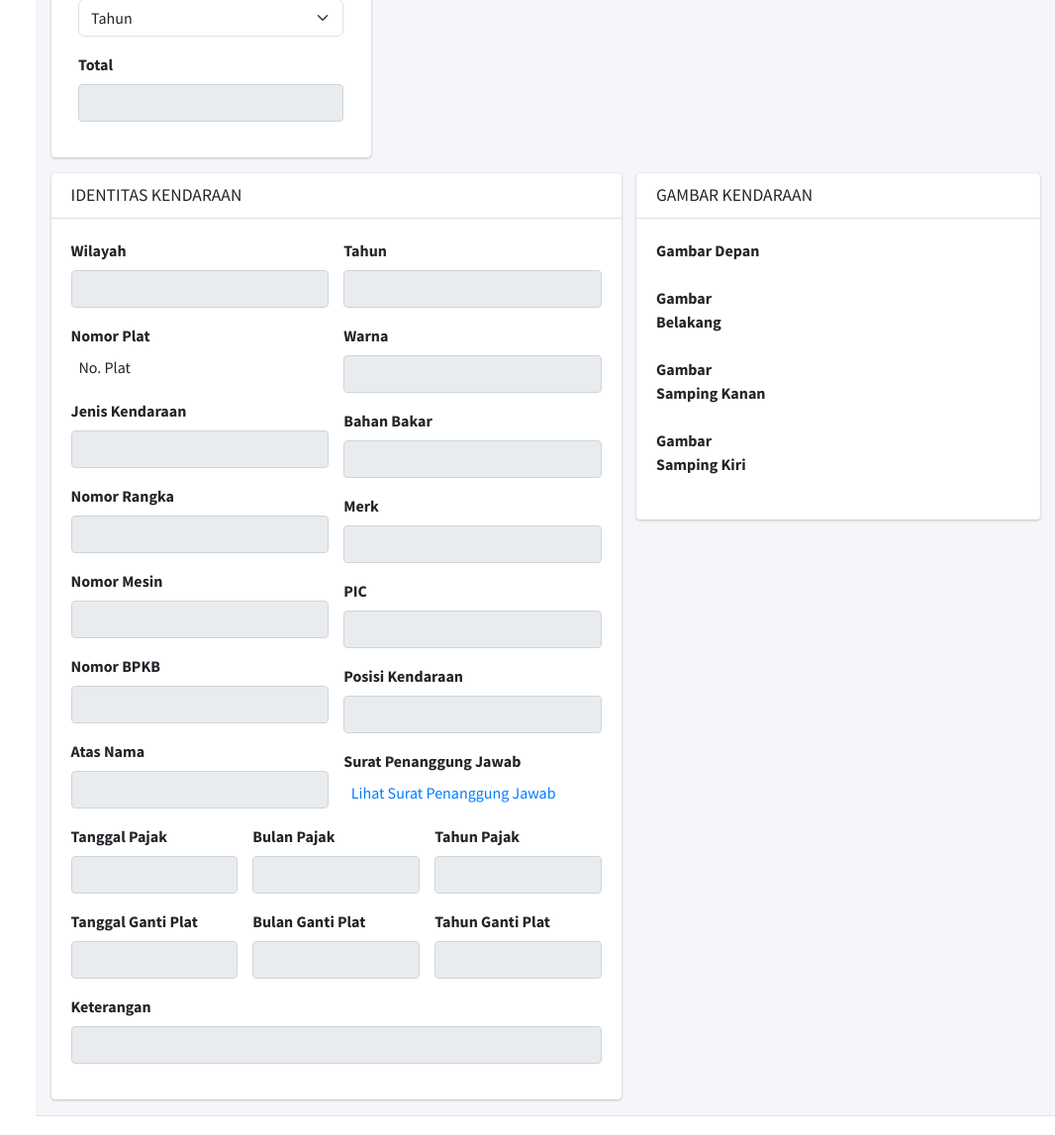
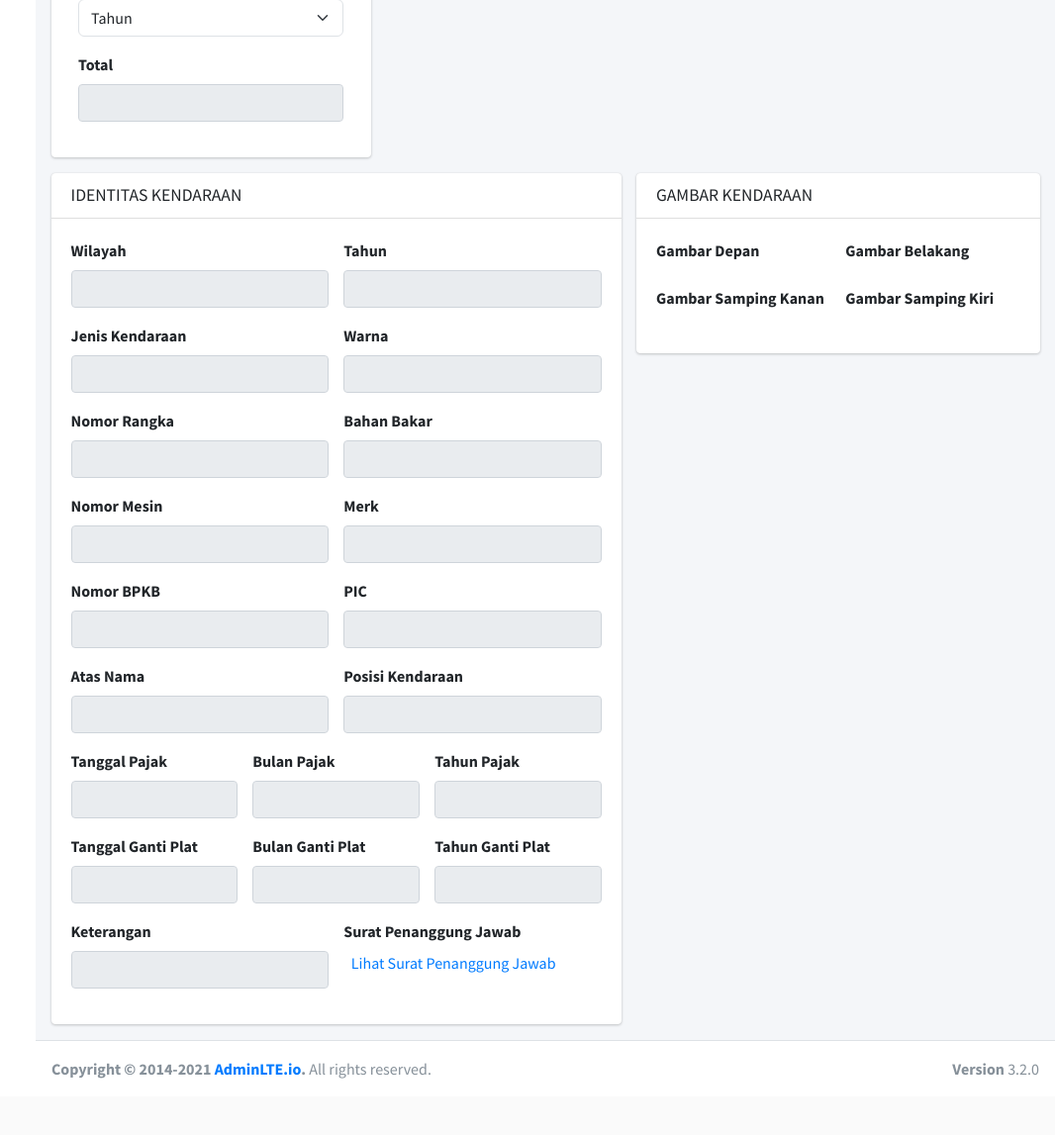
Before and after one commit to hfhidayt/waroeng-steak, a Laravel app: page /dashboard in a window 1280 px wide. Shown: the part 1296-2443 px from the top of the page at 99% size, without its empty margins (214-1280 px from the left). After the commit the page ends 2386 px from the top, so only its background shows below. Run offline with Laravel 8, Linux system fonts and the light colour scheme; the visitor is signed in with stand-in values (Sample User, id 1); data that the repository does not hold is empty; some libraries are stand-ins or nearby versions.

Commit message:
gabung dashboard2&3 .js

```diff
--- a/public/dist/css/style.css
+++ b/public/dist/css/style.css
@@ -23,6 +23,10 @@
 .size-pegawai {
     width: fit-content;
 }
+
+/* .no_plat {
+    width: 100% !important;
+} */
 
 table.table-bordered > thead > tr > th{
     border: 1px solid black !important;
--- a/public/dist/js/pages/dashboard2.js
+++ b/public/dist/js/pages/dashboard2.js
@@ -4,6 +4,7 @@ var perawatan = document.getElementById("json2").getAttribute("data-perawatan");
 var k = JSON.parse(kendaraan);
 var ps = JSON.parse(perawatan);
 var dataPerawatan = JSON.parse(perawatan.toString());
+var kendaraanJSON = JSON.parse(kendaraan);
 
 document.getElementById('jp2').addEventListener('input', function(event) {
     document.getElementById('chart-header-jenis').innerHTML = event.target.value;
@@ -20,14 +21,41 @@ document.getElementById('jp2').addEventListener('input', function(event) {
     }
 });
 
+// import select2 untuk no_plat dashboard
 $('#np2').select2({
     theme: 'bootstrap-5',
+    width: '100%',
 });
 
+// function select2 untuk mengisi chart dan indentitas kendaraan dashboard
 $('#np2').on('select2:select', function(e) {
     var data = e.params.data;
     document.getElementById('chart-header-no-plat').innerHTML = k[data.id - 1].no_plat;
-
+    // start (identitas kendaraan dashboard)
+    document.getElementById('wilayah').value = kendaraanJSON[data.id - 1].wilayah;
+    document.getElementById('jenis_kendaraan').value = kendaraanJSON[data.id - 1].jenis_kendaraan;
+    document.getElementById('no_rangka').value = kendaraanJSON[data.id - 1].no_rangka;
+    document.getElementById('no_mesin').value = kendaraanJSON[data.id - 1].no_mesin;
+    document.getElementById('no_bpkb').value = kendaraanJSON[data.id - 1].no_bpkb;
+    document.getElementById('atas_nama').value = kendaraanJSON[data.id - 1].atas_nama;
+    document.getElementById('tanggal_pajak').value = kendaraanJSON[data.id - 1].tanggal_pajak;
+    document.getElementById('bulan_pajak').value = kendaraanJSON[data.id - 1].bulan_pajak;
+    document.getElementById('tahun_pajak').value = kendaraanJSON[data.id - 1].tahun_pajak;
+    document.getElementById('tanggal_ganti_plat').value = kendaraanJSON[data.id - 1].tanggal_ganti_plat;
+    document.getElementById('bulan_ganti_plat').value = kendaraanJSON[data.id - 1].bulan_ganti_plat;
+    document.getElementById('tahun_ganti_plat').value = kendaraanJSON[data.id - 1].tahun_ganti_plat;
+    document.getElementById('tahun').value = kendaraanJSON[data.id - 1].tahun;
+    document.getElementById('warna').value = kendaraanJSON[data.id - 1].warna;
+    document.getElementById('bahan_bakar').value = kendaraanJSON[data.id - 1].bahan_bakar;
+    document.getElementById('jenis_merk').value = kendaraanJSON[data.id - 1].jenis_merk;
+    document.getElementById('pic').value = kendaraanJSON[data.id - 1].pic;
+    document.getElementById('posisi_kendaraan').value = kendaraanJSON[data.id - 1].posisi_kendaraan;
+    document.getElementById('keterangan').value = kendaraanJSON[data.id - 1].keterangan;
+    document.getElementById('gambar_depan').innerHTML = '<img src="storage/' + kendaraanJSON[data.id - 1].gambar_depan + '" class="img-preview img-fluid border border-dark mb-3">';
+    document.getElementById('gambar_belakang').innerHTML = '<img src="storage/' + kendaraanJSON[data.id - 1].gambar_belakang + '" class="img-preview img-fluid border border-dark mb-3">';
+    document.getElementById('gambar_samping_kanan').innerHTML = '<img src="storage/' + kendaraanJSON[data.id - 1].gambar_samping_kanan + '" class="img-preview img-fluid border border-dark mb-3">';
+    document.getElementById('gambar_samping_kiri').innerHTML = '<img src="storage/' + kendaraanJSON[data.id - 1].gambar_samping_kiri + '" class="img-preview img-fluid border border-dark mb-3">';
+    // end (identitas kendaraan dashboard)
     var jp2 = document.getElementById('jp2').value;
     var pb2 = document.getElementById('pb2').value;
     var pt2 = document.getElementById('pt2').value;
@@ -39,6 +67,12 @@ $('#np2').on('select2:select', function(e) {
         chartKendaraanKosong();
     }
     // console.log(data.id); -> return id
+});
+
+// function surat penanggung jawab dashboard
+document.getElementById('surat_penanggung_jawab').addEventListener('click', event => {
+    var no_plat = $('#np2').select2('data');
+    window.open('storage/' + kendaraanJSON[no_plat[0].id].surat_penanggung_jawab, '_blank');
 });
 
 document.getElementById('pb2').addEventListener('input', function(event) {
--- a/public/dist/js/pages/dashboard3.js
+++ b/public/dist/js/pages/dashboard3.js
@@ -1,39 +1,40 @@
-var dataKendaraan = document.getElementById('json3').getAttribute('data-kendaraan');
+// var dataKendaraan = document.getElementById('json3').getAttribute('data-kendaraan');
 
-var kendaraanJSON = JSON.parse(dataKendaraan);
+// var kendaraanJSON = JSON.parse(dataKendaraan);
 
-$('#no_plat').select2({
-    theme: 'bootstrap-5',
-});
+// $('#no_plat').select2({
+//     theme: 'bootstrap-5',
+//     width: '100%',
+// });
 
-$('#no_plat').on('select2:select', function(e) {
-    var data = e.params.data;
-    document.getElementById('wilayah').value = kendaraanJSON[data.id - 1].wilayah;
-    document.getElementById('jenis_kendaraan').value = kendaraanJSON[data.id - 1].jenis_kendaraan;
-    document.getElementById('no_rangka').value = kendaraanJSON[data.id - 1].no_rangka;
-    document.getElementById('no_mesin').value = kendaraanJSON[data.id - 1].no_mesin;
-    document.getElementById('no_bpkb').value = kendaraanJSON[data.id - 1].no_bpkb;
-    document.getElementById('atas_nama').value = kendaraanJSON[data.id - 1].atas_nama;
-    document.getElementById('tanggal_pajak').value = kendaraanJSON[data.id - 1].tanggal_pajak;
-    document.getElementById('bulan_pajak').value = kendaraanJSON[data.id - 1].bulan_pajak;
-    document.getElementById('tahun_pajak').value = kendaraanJSON[data.id - 1].tahun_pajak;
-    document.getElementById('tanggal_ganti_plat').value = kendaraanJSON[data.id - 1].tanggal_ganti_plat;
-    document.getElementById('bulan_ganti_plat').value = kendaraanJSON[data.id - 1].bulan_ganti_plat;
-    document.getElementById('tahun_ganti_plat').value = kendaraanJSON[data.id - 1].tahun_ganti_plat;
-    document.getElementById('tahun').value = kendaraanJSON[data.id - 1].tahun;
-    document.getElementById('warna').value = kendaraanJSON[data.id - 1].warna;
-    document.getElementById('bahan_bakar').value = kendaraanJSON[data.id - 1].bahan_bakar;
-    document.getElementById('jenis_merk').value = kendaraanJSON[data.id - 1].jenis_merk;
-    document.getElementById('pic').value = kendaraanJSON[data.id - 1].pic;
-    document.getElementById('posisi_kendaraan').value = kendaraanJSON[data.id - 1].posisi_kendaraan;
-    document.getElementById('keterangan').value = kendaraanJSON[data.id - 1].keterangan;
+// $('#no_plat').on('select2:select', function(e) {
+//     var data = e.params.data;
+//     document.getElementById('wilayah').value = kendaraanJSON[data.id - 1].wilayah;
+//     document.getElementById('jenis_kendaraan').value = kendaraanJSON[data.id - 1].jenis_kendaraan;
+//     document.getElementById('no_rangka').value = kendaraanJSON[data.id - 1].no_rangka;
+//     document.getElementById('no_mesin').value = kendaraanJSON[data.id - 1].no_mesin;
+//     document.getElementById('no_bpkb').value = kendaraanJSON[data.id - 1].no_bpkb;
+//     document.getElementById('atas_nama').value = kendaraanJSON[data.id - 1].atas_nama;
+//     document.getElementById('tanggal_pajak').value = kendaraanJSON[data.id - 1].tanggal_pajak;
+//     document.getElementById('bulan_pajak').value = kendaraanJSON[data.id - 1].bulan_pajak;
+//     document.getElementById('tahun_pajak').value = kendaraanJSON[data.id - 1].tahun_pajak;
+//     document.getElementById('tanggal_ganti_plat').value = kendaraanJSON[data.id - 1].tanggal_ganti_plat;
+//     document.getElementById('bulan_ganti_plat').value = kendaraanJSON[data.id - 1].bulan_ganti_plat;
+//     document.getElementById('tahun_ganti_plat').value = kendaraanJSON[data.id - 1].tahun_ganti_plat;
+//     document.getElementById('tahun').value = kendaraanJSON[data.id - 1].tahun;
+//     document.getElementById('warna').value = kendaraanJSON[data.id - 1].warna;
+//     document.getElementById('bahan_bakar').value = kendaraanJSON[data.id - 1].bahan_bakar;
+//     document.getElementById('jenis_merk').value = kendaraanJSON[data.id - 1].jenis_merk;
+//     document.getElementById('pic').value = kendaraanJSON[data.id - 1].pic;
+//     document.getElementById('posisi_kendaraan').value = kendaraanJSON[data.id - 1].posisi_kendaraan;
+//     document.getElementById('keterangan').value = kendaraanJSON[data.id - 1].keterangan;
 
-    document.getElementById('gambar_depan').innerHTML = '<img src="storage/' + kendaraanJSON[data.id - 1].gambar_depan + '" class="img-preview img-fluid border border-dark mb-3">';
-    document.getElementById('gambar_belakang').innerHTML = '<img src="storage/' + kendaraanJSON[data.id - 1].gambar_belakang + '" class="img-preview img-fluid border border-dark mb-3">';
-    document.getElementById('gambar_samping_kanan').innerHTML = '<img src="storage/' + kendaraanJSON[data.id - 1].gambar_samping_kanan + '" class="img-preview img-fluid border border-dark mb-3">';
-    document.getElementById('gambar_samping_kiri').innerHTML = '<img src="storage/' + kendaraanJSON[data.id - 1].gambar_samping_kiri + '" class="img-preview img-fluid border border-dark mb-3">';
-});
-document.getElementById('surat_penanggung_jawab').addEventListener('click', event => {
-    var no_plat = $('#no_plat').select2('data');
-    window.open('storage/' + kendaraanJSON[no_plat[0].id].surat_penanggung_jawab, '_blank');
-});
+//     document.getElementById('gambar_depan').innerHTML = '<img src="storage/' + kendaraanJSON[data.id - 1].gambar_depan + '" class="img-preview img-fluid border border-dark mb-3">';
+//     document.getElementById('gambar_belakang').innerHTML = '<img src="storage/' + kendaraanJSON[data.id - 1].gambar_belakang + '" class="img-preview img-fluid border border-dark mb-3">';
+//     document.getElementById('gambar_samping_kanan').innerHTML = '<img src="storage/' + kendaraanJSON[data.id - 1].gambar_samping_kanan + '" class="img-preview img-fluid border border-dark mb-3">';
+//     document.getElementById('gambar_samping_kiri').innerHTML = '<img src="storage/' + kendaraanJSON[data.id - 1].gambar_samping_kiri + '" class="img-preview img-fluid border border-dark mb-3">';
+// });
+// document.getElementById('surat_penanggung_jawab').addEventListener('click', event => {
+//     var no_plat = $('#no_plat').select2('data');
+//     window.open('storage/' + kendaraanJSON[no_plat[0].id].surat_penanggung_jawab, '_blank');
+// });
--- a/resources/views/dashboard/index.blade.php
+++ b/resources/views/dashboard/index.blade.php
@@ -284,20 +284,20 @@
                                     <div class="card-body">
                                         <!-- data kendaraan -->
                                         <div class="row">
-                                            <div class="col">
-                                                <div class="mb-3">
-                                                    <label for="wilayah" class="form-label">Wilayah</label>
-                                                    <input type="text" class="form-control" id="wilayah" name="wilayah" disabled>
-                                                </div>
-                                                <div class="mb-3">
+                                            {{-- kolom 1 --}}
+                                            <div class="col-6">
+                                                {{-- <div class="mb-3">
                                                     <label for="no_plat" class="form-label">Nomor Plat</label>
-                                                    {{-- <input type="text" class="form-control" id="no_plat" name="no_plat" disabled> --}}
                                                     <select class="form-select" name="no_plat" id="no_plat">
                                                         <option value="">No. Plat</option>
                                                         @foreach ($kendaraans as $k)
                                                             <option value="{{ $k->id }}">{{ $k->no_plat }}</option>
                                                         @endforeach
                                                     </select>
+                                                </div> --}}
+                                                <div class="mb-3">
+                                                    <label for="wilayah" class="form-label">Wilayah</label>
+                                                    <input type="text" class="form-control" id="wilayah" name="wilayah" disabled>
                                                 </div>
                                                 <div class="mb-3">
                                                     <label for="jenis_kendaraan" class="form-label">Jenis Kendaraan</label>
@@ -320,7 +320,8 @@
                                                     <input type="text" class="form-control" id="atas_nama" name="atas_nama" disabled>
                                                 </div>
                                             </div>
-                                            <div class="col">
+                                            {{-- kolom 2 --}}
+                                            <div class="col-6">
                                                 <div class="mb-3">
                                                     <label for="tahun" class="form-label">Tahun</label>
                                                     <input type="text" class="form-control" id="tahun" name="tahun" disabled>
@@ -344,12 +345,6 @@
                                                 <div class="mb-3">
                                                     <label for="posisi_kendaraan" class="form-label">Posisi Kendaraan</label>
                                                     <input type="text" class="form-control" id="posisi_kendaraan" name="posisi_kendaraan" disabled>
-                                                </div>
-                                                <div class="mb-3">
-                                                    <label for="surat_penanggung_jawab" class="form-label">Surat Penanggung Jawab</label>
-                                                    <div class="col mb-3">
-                                                        <a href="#" id="surat_penanggung_jawab">Lihat Surat Penanggung Jawab</a>
-                                                    </div>
                                                 </div>
                                             </div>
                                         </div>
@@ -416,7 +411,14 @@
                                                     <input type="text" class="form-control" name="keterangan" id="keterangan" disabled>
                                                 </div>
                                             </div>
-
+                                            <div class="col">
+                                                <div class="mb-3">
+                                                    <label for="surat_penanggung_jawab" class="form-label">Surat Penanggung Jawab</label>
+                                                    <div class="col">
+                                                        <a href="#" id="surat_penanggung_jawab">Lihat Surat Penanggung Jawab</a>
+                                                    </div>
+                                                </div>
+                                            </div>
                                         </div>
                                     </div>
                                     <!-- /.card-body -->
@@ -432,40 +434,38 @@
                                     </div><!-- /.card-header -->
                                     <div class="card-body" id="table_chart_2">
                                         <div class="row">
-                                            <div class="col-6 col-sm-4">
+                                            <div class="col-6 col-sm-6">
                                                 <div class="mb-3">
                                                     <label for="gambar_depan" class="form-label">Gambar Depan</label>
-                                                    <span id="gambar_depan"></span>
+                                                    <div><span id="gambar_depan"></span></div>
                                                     {{-- <br>
                                                     <img src="{{ asset('storage/' . $k->gambar_depan) }}"
                                                         class="img-preview img-fluid border border-dark mb-3" disabled> --}}
                                                 </div>
                                             </div>
-                                            <div class="w-100 d-none d-md-block"></div>
-                                            <div class="col-6 col-sm-4">
+                                            <div class="col-6 col-sm-6">
                                                 <div class="mb-3">
                                                     <label for="gambar_belakang" class="form-label">Gambar Belakang</label>
-                                                    <span id="gambar_belakang"></span>
+                                                    <div><span id="gambar_belakang"></span></div>
                                                     {{-- <br>
                                                     <img src="{{ asset('storage/' . $k->gambar_belakang) }}"
                                                         class="img-preview img-fluid border border-dark mb-3" disabled> --}}
                                                 </div>
                                             </div>
                                             <div class="w-100 d-none d-md-block"></div>
-                                            <div class="col-6 col-sm-4">
+                                            <div class="col-6 col-sm-6">
                                                 <div class="mb-3">
                                                     <label for="gambar_samping_kanan" class="form-label">Gambar Samping Kanan</label>
-                                                    <span id="gambar_samping_kanan"></span>
+                                                    <div><span id="gambar_samping_kanan"></span></div>
                                                     {{-- <br>
                                                     <img src="{{ asset('storage/' . $k->gambar_samping_kanan) }}"
                                                         class="img-preview img-fluid border border-dark mb-3" disabled> --}}
                                                 </div>
                                             </div>
-                                            <div class="w-100 d-none d-md-block"></div>
-                                            <div class="col-6 col-sm-4">
+                                            <div class="col-6 col-sm-6">
                                                 <div class="mb-3">
                                                     <label for="gambar_samping_kiri" class="form-label">Gambar Samping Kiri</label>
-                                                    <span id="gambar_samping_kiri"></span>
+                                                    <div><span id="gambar_samping_kiri"></span></div>
                                                     {{-- <br>
                                                     <img src="{{ asset('storage/' . $k->gambar_samping_kiri) }}"
                                                         class="img-preview img-fluid border border-dark mb-3" disabled> --}}
@@ -503,5 +503,5 @@
 @push('script')
     <script src="{{ asset('dist/js/pages/dashboard.js') }}" id="json" data-kendaraan="{{ $kendaraans }}" data-perawatan="{{ $perawatans }}" data-jenis-perawatan="{{ $jenis_perawatan }}"></script>
     <script src="{{ asset('dist/js/pages/dashboard2.js') }}" id="json2" data-kendaraan="{{ $kendaraans }}" data-perawatan="{{ $perawatans }}" data-jenis-perawatan="{{ $jenis_perawatan }}"></script>
-    <script src="{{ asset('dist/js/pages/dashboard3.js') }}" id="json3" data-kendaraan="{{ $kendaraans }}"></script>
+    {{-- <script src="{{ asset('dist/js/pages/dashboard3.js') }}" id="json3" data-kendaraan="{{ $kendaraans }}"></script> --}}
 @endpush
--- a/resources/views/dashboard/kendaraan/show.blade.php
+++ b/resources/views/dashboard/kendaraan/show.blade.php
@@ -139,8 +139,7 @@
                     <label for="surat_penanggung_jawab" class="form-label">Surat Penanggung Jawab</label>
                     <div class="col mb-3">
                         {{-- <iframe src="http://docs.google.com/gview?url={{ asset('storage/'.$k->surat_penanggung_jawab) }}&embedded=true" style="width:600px; height:500px;" frameborder="0"></iframe> --}}
-                        <a href="#"
-                            onclick="window.open('{{ asset('storage/' . $k->surat_penanggung_jawab) }}', '_blank')">Lihat
+                        <a href="#" onclick="window.open('{{ asset('storage/' . $k->surat_penanggung_jawab) }}', '_blank')">Lihat
                             Surat Penanggung Jawab</a>
                     </div>
                     {{-- <a href="#" onclick="window.open({{ asset('storage/'.$k->surat_penanggung_jawab) }}, '_blank')">Lihat Surat Penanggung Jawab</a> --}}
--- a/resources/views/layouts/main.blade.php
+++ b/resources/views/layouts/main.blade.php
@@ -33,7 +33,7 @@
     <!-- summernote -->
     <link rel="stylesheet" href="{{ asset('plugins/summernote/summernote-bs4.min.css') }}">
     <!-- Select2 -->
-    <link rel="stylesheet" href="https://cdnjs.cloudflare.com/ajax/libs/select2/4.1.0-rc.0/css/select2.min.css" integrity="sha512-aD9ophpFQ61nFZP6hXYu4Q/b/USW7rpLCQLX6Bi0WJHXNO7Js/fUENpBQf/+P4NtpzNX0jSgR5zVvPOJp+W2Kg==" crossorigin="anonymous" referrerpolicy="no-referrer" />
+    <link href="https://cdn.jsdelivr.net/npm/select2@4.1.0-rc.0/dist/css/select2.min.css" rel="stylesheet" />
     <link rel="stylesheet" href="https://cdn.jsdelivr.net/npm/select2-bootstrap-5-theme@1.3.0/dist/select2-bootstrap-5-theme.min.css" />
     <link rel="stylesheet" href="{{ asset('dist/css/style.css') }}">
 </head>
@@ -95,7 +95,7 @@
     <script src="https://cdn.jsdelivr.net/npm/bootstrap@5.3.0-alpha1/dist/js/bootstrap.min.js" integrity="sha384-mQ93GR66B00ZXjt0YO5KlohRA5SY2XofN4zfuZxLkoj1gXtW8ANNCe9d5Y3eG5eD" crossorigin="anonymous"></script>
     <script type="text/javascript" src="https://cdn.datatables.net/v/bs5/dt-1.13.1/datatables.min.js"></script>
     <!-- Select2 -->
-    <script src="https://cdnjs.cloudflare.com/ajax/libs/select2/4.1.0-rc.0/js/select2.min.js" integrity="sha512-4MvcHwcbqXKUHB6Lx3Zb5CEAVoE9u84qN+ZSMM6s7z8IeJriExrV3ND5zRze9mxNlABJ6k864P/Vl8m0Sd3DtQ==" crossorigin="anonymous" referrerpolicy="no-referrer"></script>
+    <script src="https://cdn.jsdelivr.net/npm/select2@4.1.0-rc.0/dist/js/select2.min.js"></script>
     <script src="{{ asset('dist/js/printThis.js') }}"></script>
     <script src="https://cdn.datatables.net/plug-ins/1.13.2/api/sum().js"></script>
     {{-- filter datatables javascript --}}
```
